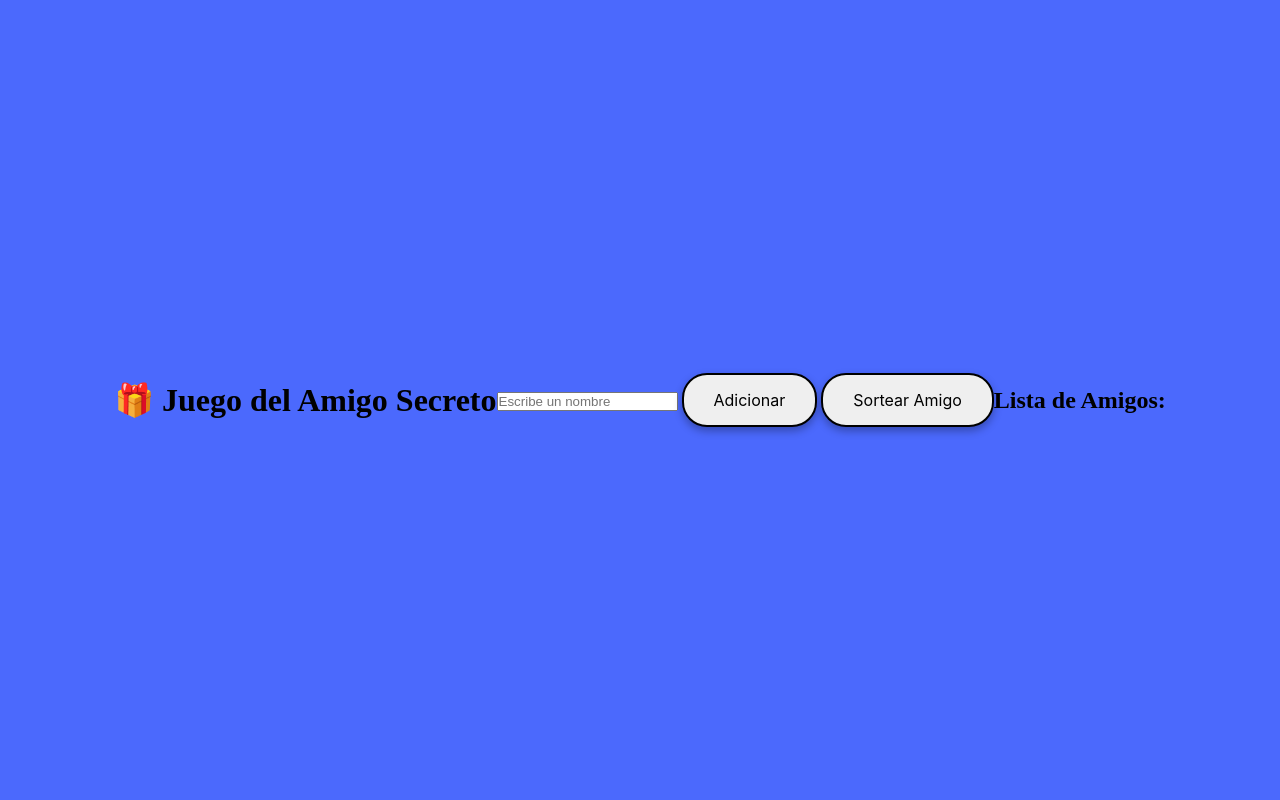
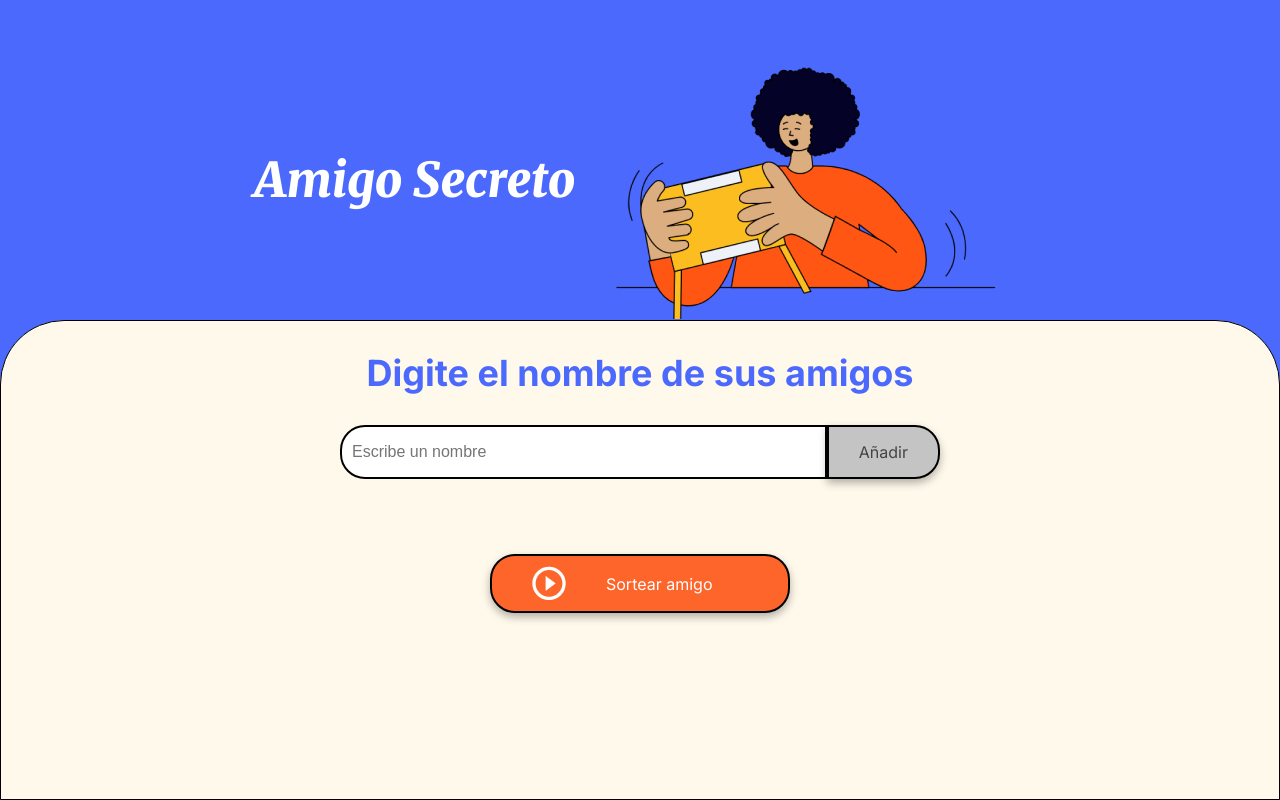
Before and after one commit to electroandblue/amigo-secreto, a plain HTML site: page index.html in a window 1280 px wide. Drawn offline with Linux system fonts and the light colour scheme.

Commit message:
Retomando versión final index.html
Había hecho un cambio anterior y me equivoqué, esta versión es la que sirve

```diff
--- a/index.html
+++ b/index.html
@@ -3,23 +3,47 @@
 <head>
     <meta charset="UTF-8">
     <meta name="viewport" content="width=device-width, initial-scale=1.0">
+    <link rel="stylesheet" href="style.css">
+    <link rel="preconnect" href="https://fonts.googleapis.com">
+    <link rel="preconnect" href="https://fonts.gstatic.com" crossorigin>
+    <link href="https://fonts.googleapis.com/css2?family=Inter:wght@100;400;700;900&family=Merriweather:ital,wght@0,300;0,400;0,700;0,900;1,300;1,400;1,700;1,900&display=swap" rel="stylesheet">
     <title>Amigo Secreto</title>
-    <link rel="stylesheet" href="style.css">
 </head>
+<!-- Modal personalizado -->
+<div id="customAlert">
+  <div class="modal-content">
+    <h2><b>Esta página dice:</b></h2>
+    <p>Por favor, ingrese un nombre válido.</p>
+    <button onclick="cerrarAlerta()">OK</button>
+  </div>
+</div>
+
 <body>
-    <h1>🎁 Juego del Amigo Secreto</h1>
+    <main class="main-content">
+        <header class="header-banner">
+            <h1 class="main-title">Amigo Secreto</h1>
+            <img src="assets/amigo-secreto.png" alt="Imagen representativa de amigo secreto">
+        </header>
 
-    <div class="container">
-        <input type="text" id="amigo" placeholder="Escribe un nombre">
-        <button onclick="agregarAmigo()">Adicionar</button>
-        <button onclick="sortearAmigo()">Sortear Amigo</button>
-    </div>
+        <section class="input-section">
+            <h2 class="section-title">Digite el nombre de sus amigos</h2>
+            <div class="input-wrapper">
+                <input type="text" id="amigo" class="input-name" placeholder="Escribe un nombre">
+                <button class="button-add" onclick="agregarAmigo()">Añadir</button>
+            </div>
 
-    <h2>Lista de Amigos:</h2>
-    <ul id="listaAmigos"></ul>
+            <ul id="listaAmigos" class="name-list" aria-labelledby="listaAmigos" role="list"></ul>
+            <ul id="resultado" class="result-list" aria-live="polite"></ul>
 
-    <h2 id="resultado"></h2>
+            <div class="button-container">
+                <button class="button-draw" onclick="sortearAmigo()" aria-label="Sortear amigo secreto">
+                    <img src="assets/play_circle_outline.png" alt="Ícono para sortear">
+                    Sortear amigo
+                </button>
+            </div>
+        </section>
+    </main>
 
-    <script src="app.js"></script>
+    <script src="app.js" defer></script>
 </body>
 </html>
```
